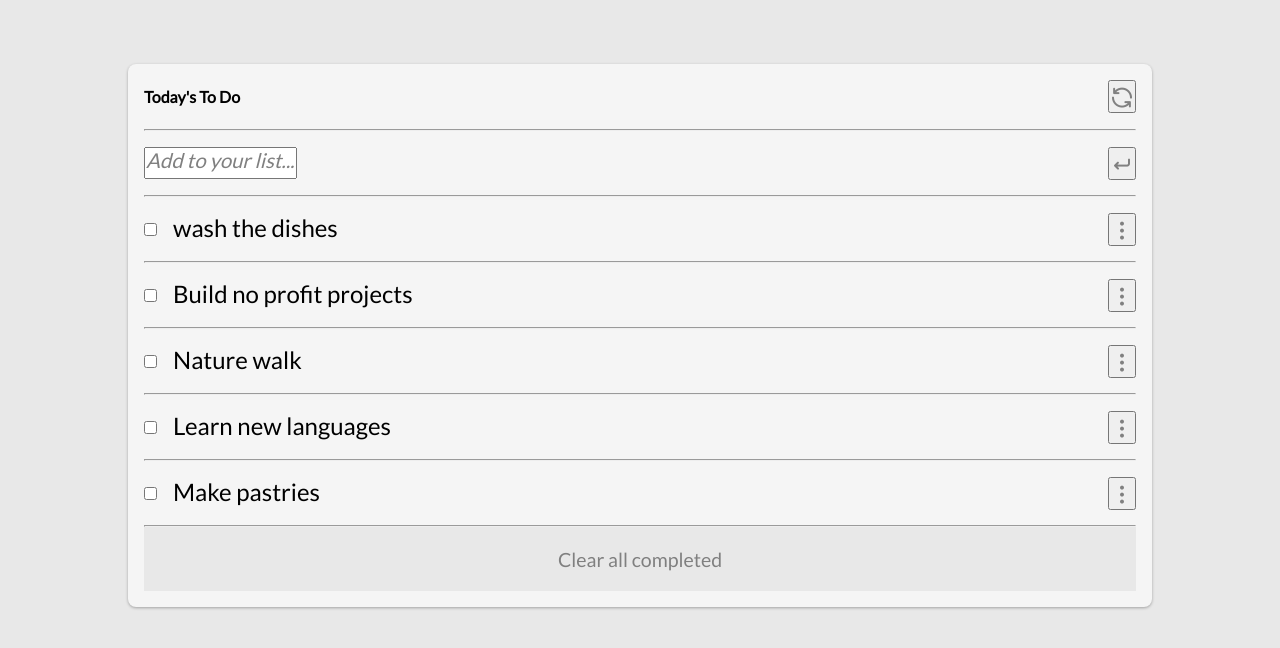
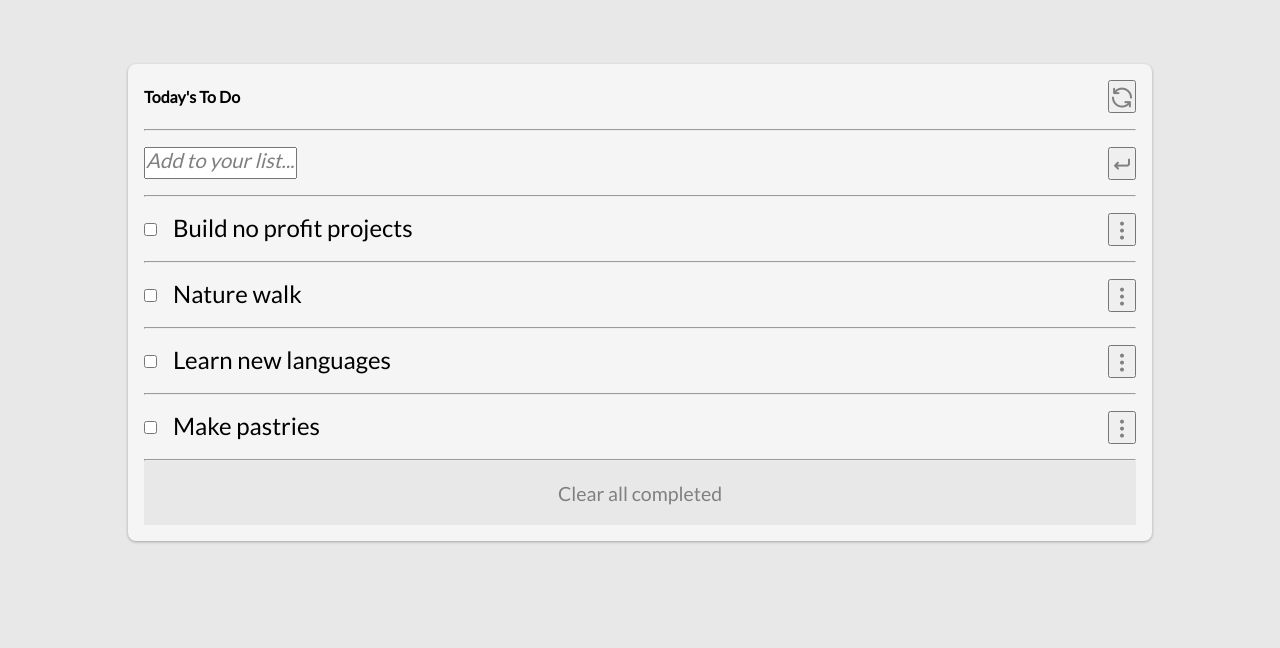
Before and after one commit to Kevin-Mena/TODOList, a website built with webpack: page src/index.html in a window 1280 px wide. Built offline with nearby package versions, Linux system fonts and the light colour scheme.

Commit message:
Update index.html file

```diff
--- a/src/index.html
+++ b/src/index.html
@@ -37,21 +37,7 @@
         </form>
       </div>
       <hr />
-      <div class="wrapper">
-        <div class="todo-content">
-          <div class="content-list">
-            <input type="checkbox" name="checkbox" id="checkbox" />
-            <p class="todo-title">wash the dishes</p>
-            <div class="btn-container">
-              <button class="edit"><i class="uil uil-ellipsis-v"></i></button>
-              <button class="delete hide">
-                <i class="uil uil-trash-alt"></i>
-              </button>
-            </div>
-          </div>
-        </div>
-        <hr />
-      </div>
+      <div class="wrapper"></div>
       <div class="task-done">Clear all completed</div>
     </div>
 
```
